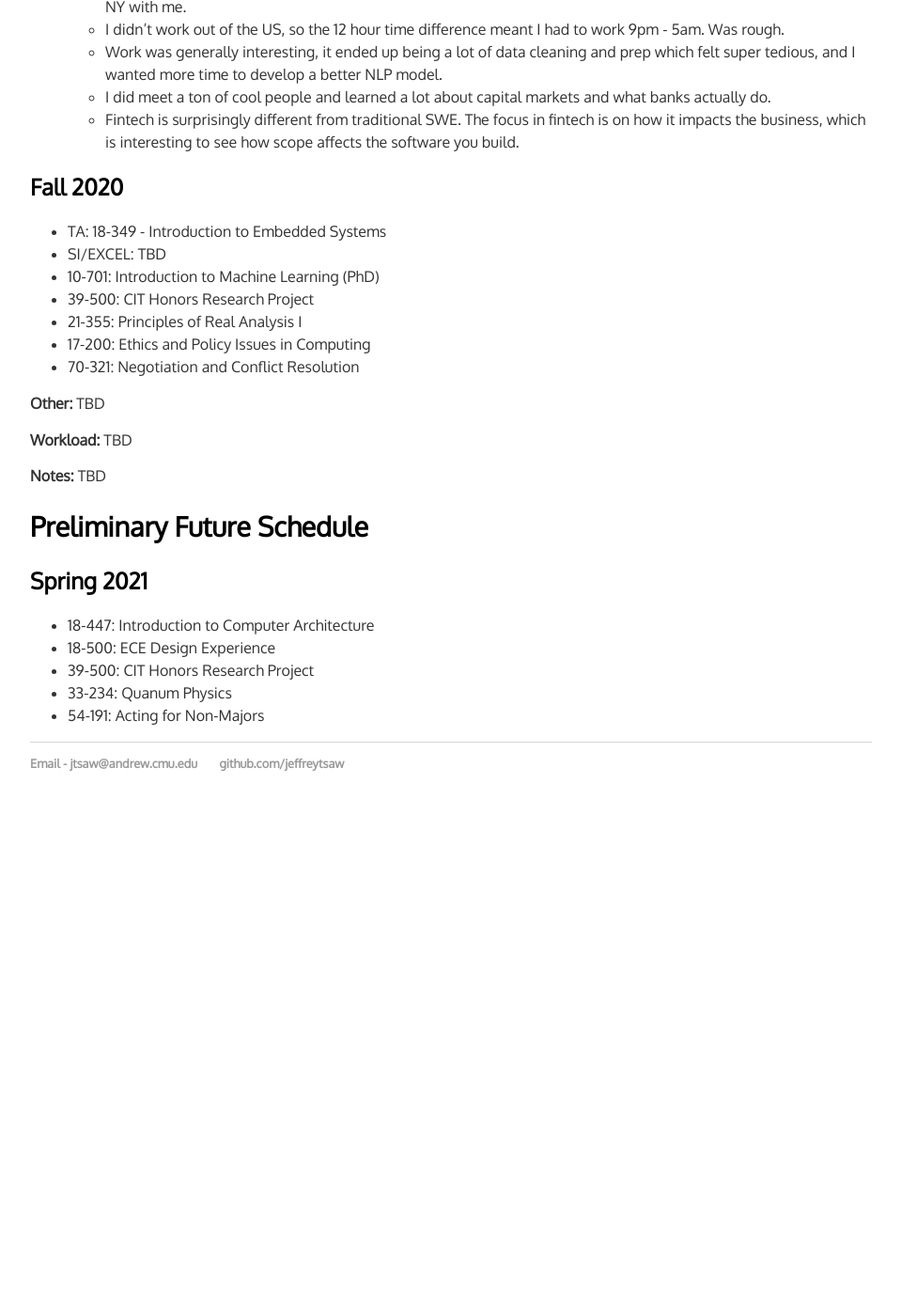
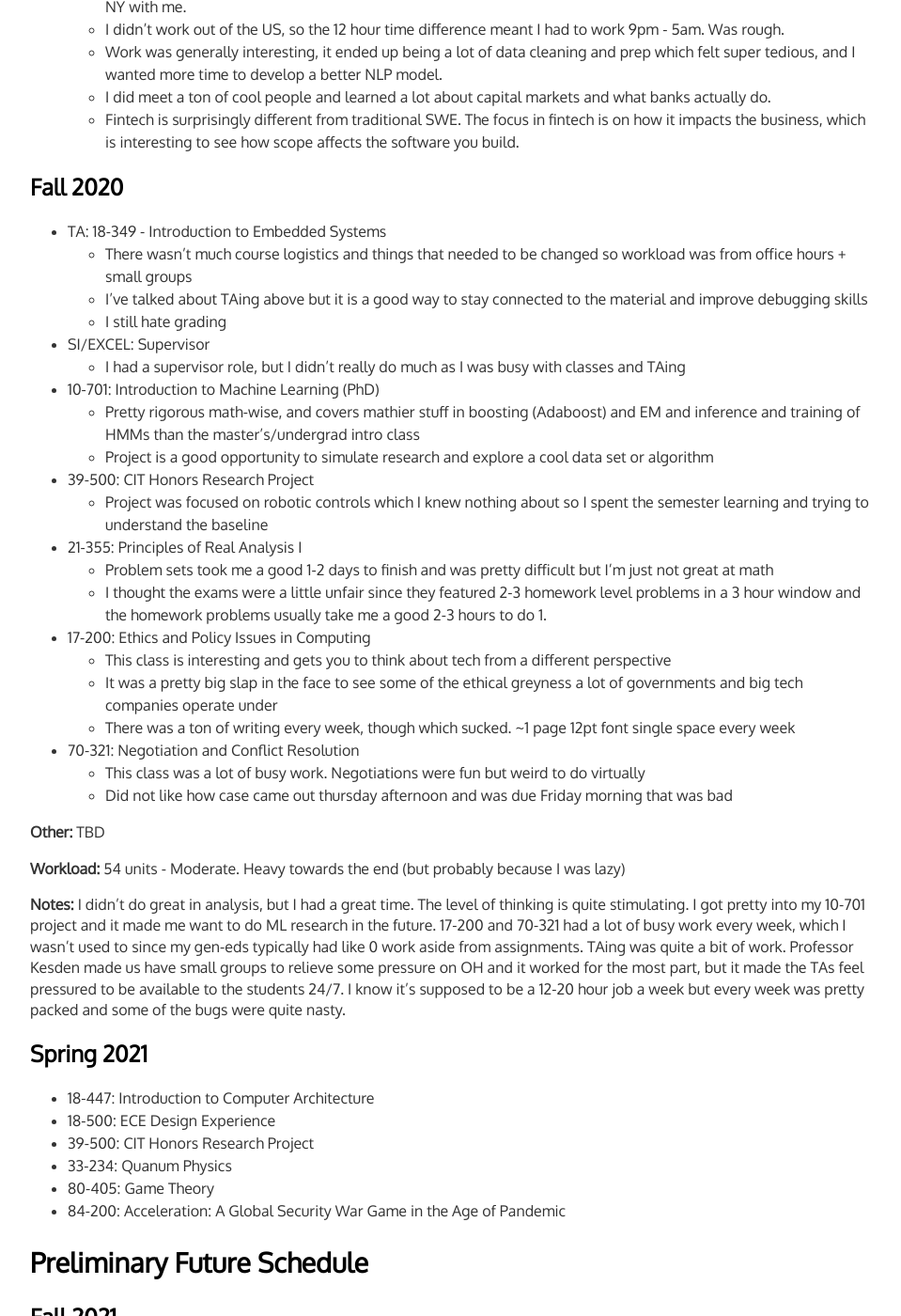
Before and after one commit to jeffreytsaw/jeffreytsaw.github.io, a Jekyll site: the page built from college.md, in a window 1280 px wide and 1400 px high, scrolled down 6671 px. Shown: the whole window at 94% size, without its empty margins (160-1119 px from the left). Built offline with Jekyll 4.4.1, drawn with Linux system fonts in a browser that asks for light colours; before the commit the page ends 7553 px from its top, so only the background shows below that; some of the changed text lies outside the part shown.

Commit message:
updated college for fall and home page

```diff
--- a/college.md
+++ b/college.md
@@ -197,29 +197,55 @@ I studied abroad this semester at UCL. I applied early in the fall, and they not
     - I did meet a ton of cool people and learned a lot about capital markets and what banks actually do.
     - Fintech is surprisingly different from traditional SWE. The focus in fintech is on how it impacts the business, which is interesting to see how scope affects the software you build.
 
-
-
 ## Fall 2020
 - TA: 18-349 - Introduction to Embedded Systems
-- SI/EXCEL: TBD
+    - There wasn't much course logistics and things that needed to be changed so workload was from office hours + small groups
+    - I've talked about TAing above but it is a good way to stay connected to the material and improve debugging skills
+    - I still hate grading
+- SI/EXCEL: Supervisor
+    - I had a supervisor role, but I didn't really do much as I was busy with classes and TAing
 - 10-701: Introduction to Machine Learning (PhD)
+    - Pretty rigorous math-wise, and covers mathier stuff in boosting (Adaboost) and EM and inference and training of HMMs than the master's/undergrad intro class
+    - Project is a good opportunity to simulate research and explore a cool data set or algorithm
 - 39-500: CIT Honors Research Project
+    - Project was focused on robotic controls which I knew nothing about so I spent the semester learning and trying to understand the baseline
 - 21-355: Principles of Real Analysis I
+    - Problem sets took me a good 1-2 days to finish and was pretty difficult but I'm just not great at math
+    - I thought the exams were a little unfair since they featured 2-3 homework level problems in a 3 hour window and the homework problems usually take me a good 2-3 hours to do 1.
 - 17-200: Ethics and Policy Issues in Computing
+    - This class is interesting and gets you to think about tech from a different perspective
+    - It was a pretty big slap in the face to see some of the ethical greyness a lot of governments and big tech companies operate under
+    - There was a ton of writing every week, though which sucked. ~1 page 12pt font single space every week
 - 70-321: Negotiation and Conflict Resolution
+    - This class was a lot of busy work. Negotiations were fun but weird to do virtually
+    - Did not like how case came out thursday afternoon and was due Friday morning that was bad
 
 **Other:** TBD
 
-**Workload:** TBD
+**Workload:**  54 units - Moderate. Heavy towards the end (but probably because I was lazy)
 
-**Notes:** TBD
-
-
-# Preliminary Future Schedule
+**Notes:** I didn't do great in analysis, but I had a great time. The level of thinking is quite stimulating. I got pretty into my 10-701 project and it made me want to do ML research in the future. 17-200 and 70-321 had a lot of busy work every week, which I wasn't used to since my gen-eds typically had like 0 work aside from assignments. TAing was quite a bit of work. Professor Kesden made us have small groups to relieve some pressure on OH and it worked for the most part, but it made the TAs feel pressured to be available to the students 24/7. I know it's supposed to be a 12-20 hour job a week but every week was pretty packed and some of the bugs were quite nasty.
 
 ## Spring 2021
 - 18-447: Introduction to Computer Architecture
 - 18-500: ECE Design Experience
 - 39-500: CIT Honors Research Project
 - 33-234: Quanum Physics
-- 54-191: Acting for Non-Majors
+- 80-405: Game Theory
+- 84-200: Acceleration: A Global Security War Game in the Age of Pandemic
+
+
+
+# Preliminary Future Schedule
+
+## Fall 2021
+- 18740: Modern Computer Architecture
+- 10-703: Deep Reinforcement Learning and Control
+- 33-658: Quantum Computation and Quantum Information Theory
+- 18-980: Master's Graduate Project
+
+## Spring 2022
+-  18-748: Wireless Sensor Networks
+- 10-707: Advanced Deep Learning
+- 16-720: Computer Vision
+- 16-831: Statistical Techniques in Robotics
--- a/index.html
+++ b/index.html
@@ -204,15 +204,15 @@ title: Jeffrey Tsaw
       <h2>Coursework</h2>
       <p> Note: Spring 2020 Semester was completed abroad at UCL </p>
       <ul>
+        <li>[Fall 2020] <a href="https://www.cs.cmu.edu/~epxing/Class/10701-20/">10-701 Introduction to Machine Learning (PhD)</a></li>
+        <li>[Fall 2020] 21-355 Principles of Real Analysis I </li>
         <li>[Spring 2020] ELEC0024 Digital Signal Processing and Systems (Graduate)</li>
         <li>[Spring 2020] ELEC0029 Electronic Devices and Nanotechnology</li>
         <li>[Fall 2019] <a href="https://courses.ece.cmu.edu/18341">18-341 Logic Design and Verification</a></li>
         <li>[Fall 2019] <a href="https://course.ece.cmu.edu/~ece349/">18-349 Introduction to Embedded Systems</a></li>
         <li>[Fall 2019] 21-325 Probability Theory (Honors)</li>
+        <li>[Fall 2019] 18-220 Electronic Devices and Analog Circuits</li>
         <li>[Spring 2019] <a href="https://www.cs.cmu.edu/~213/index.html">15-213 Introduction to Computer Systems</a></li>
-        <li>[Spring 2019] 18-220 Electronic Devices and Analog Circuits</li>
-        <li>[Spring 2019] 33-211 Physics III: Modern Essentials</li>
-        <li>[Fall 2018] <a href="http://www.cs.cmu.edu/~15122/">15-122 Principles of Imperative Computation</a></li>
       </ul>
     </div>
 
```
